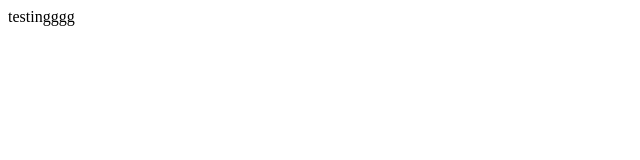
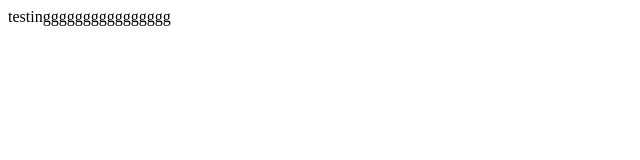
Before and after one commit to madeline-stevens/testingghpages, a plain HTML site: page index.html in a window 1280 px wide. Shown: the whole page, without its empty margins (0-640 px from the left). Drawn offline with Linux system fonts and the light colour scheme.

Commit message:
Update index.html

```diff
--- a/index.html
+++ b/index.html
@@ -1 +1 @@
-<p>testingggg</p>
+<p>testingggggggggggggggg</p>
```
